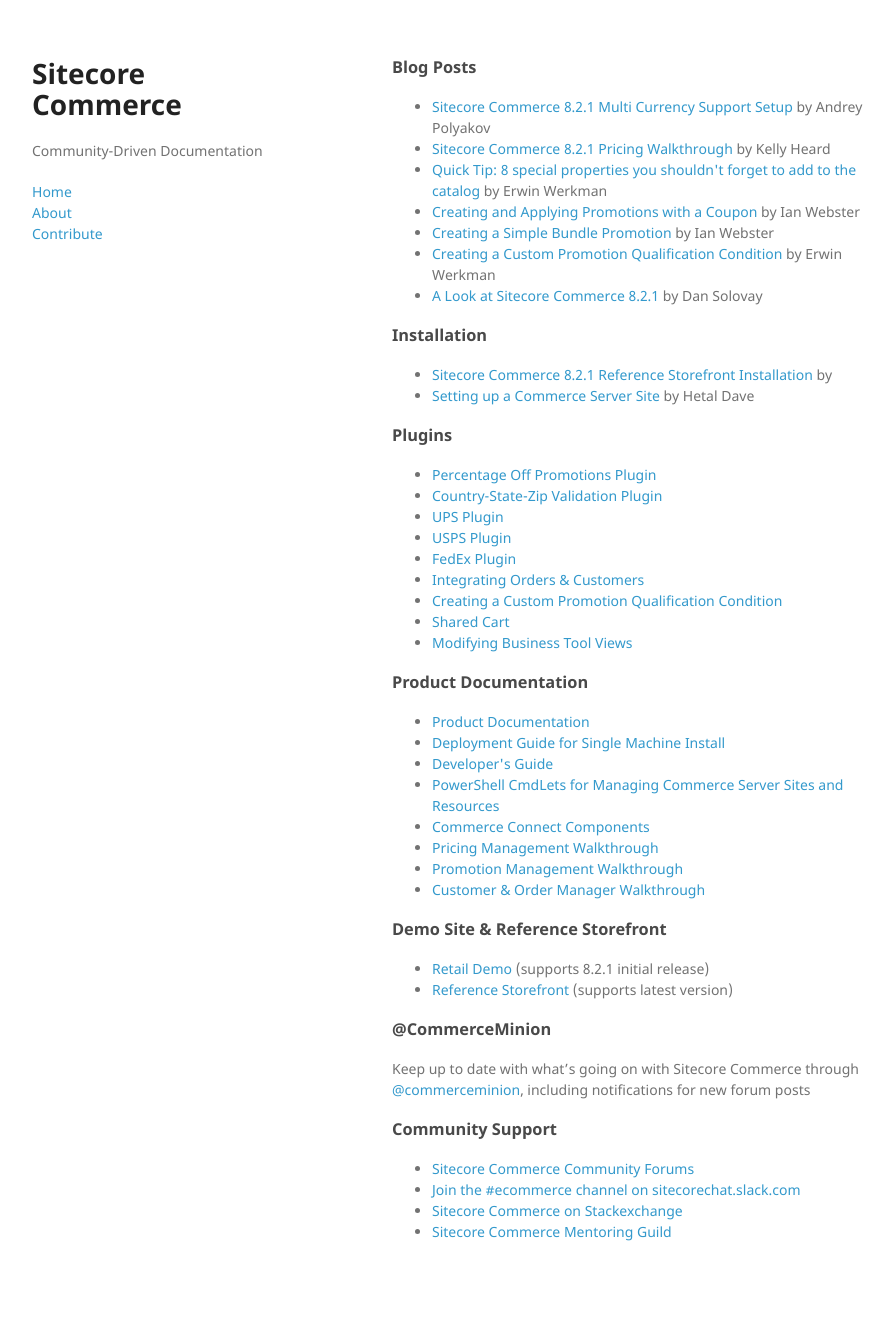
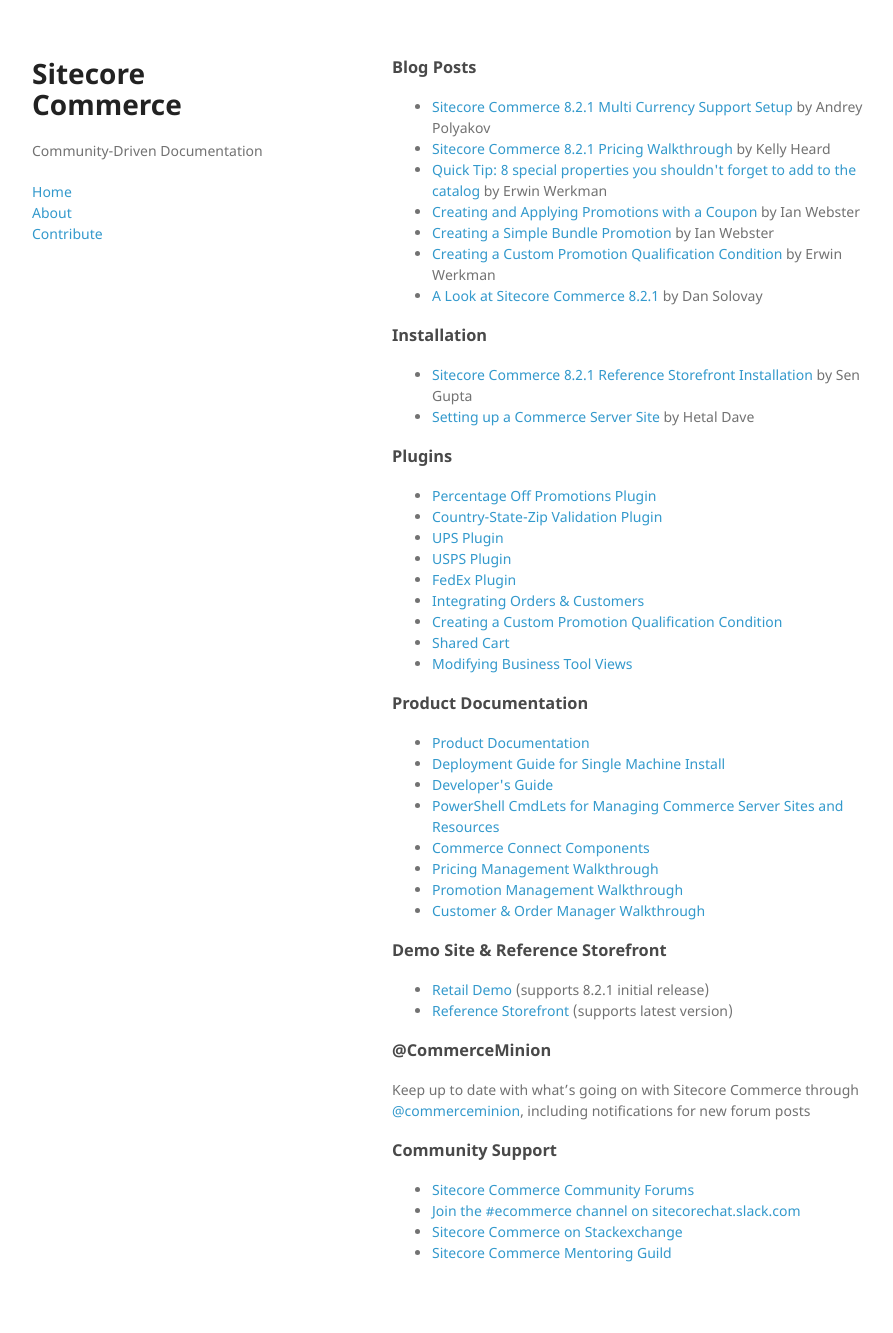
Before and after one commit to CommerceMinion/commerce-community-docs, a Jekyll site: the page built from index.md, in a window 1280 px wide. Shown: the whole page, without its empty margins (178-1071 px from the left). Built offline with Jekyll 4.4.1, drawn with Linux system fonts in a browser that asks for light colours; before the commit the page ends 1312 px from its top, so only the background shows below that.

Commit message:
updated author link

```diff
--- a/_data/install.yml
+++ b/_data/install.yml
@@ -1,6 +1,6 @@
 - title: "Sitecore Commerce 8.2.1 Reference Storefront Installation"
   link: https://www.youtube.com/watch?v=q7lp0BriITo&t=25s&ytbChannel=Sitecore%20Training
-  author:
+  author: Sen Gupta
   submmitted-by: Kelly Heard
   submitted-on: 08-16-2017
 
```
